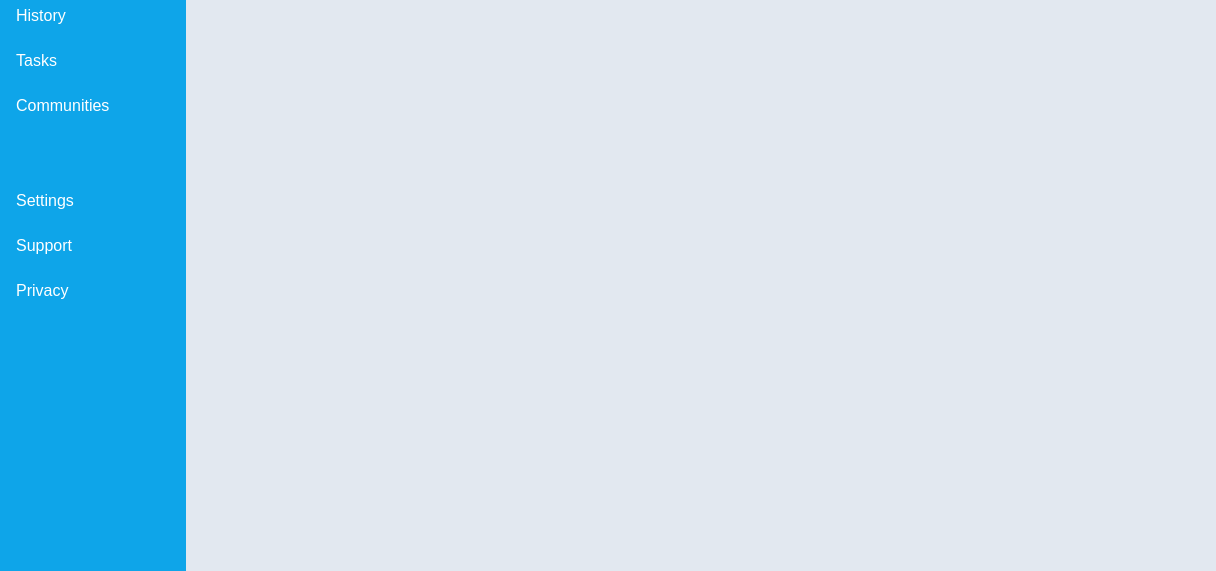
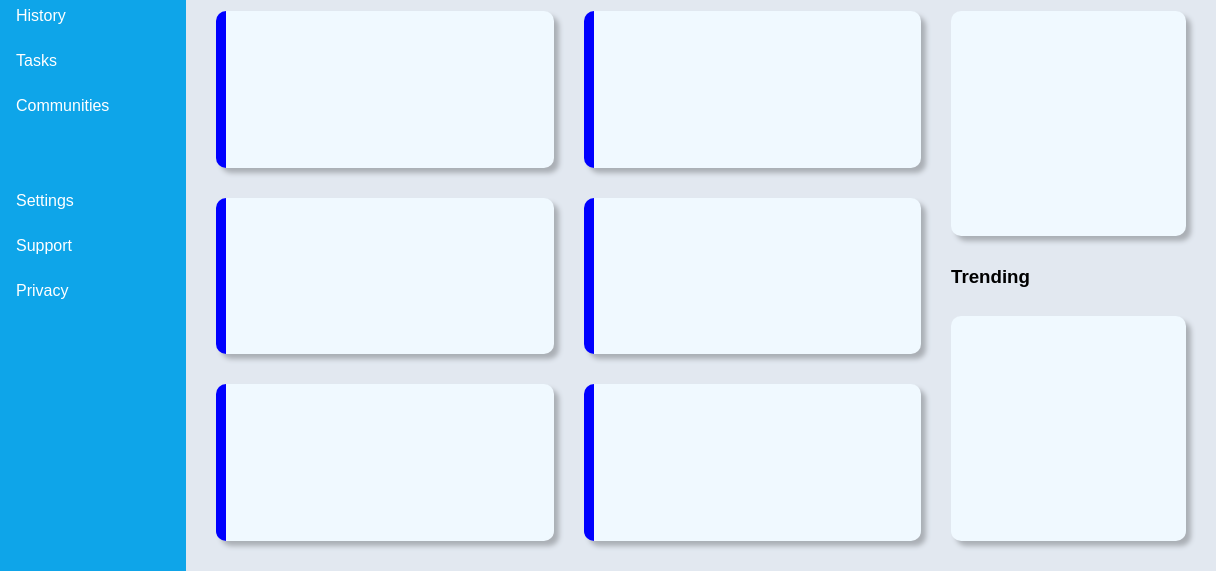
Before and after one commit to EljiahR/odin-admin-dashboard, a plain HTML site: page index.html in a window 1280 px wide. Shown: the part 229-800 px from the top of the page, 64-1280 px from the left. Drawn offline with Linux system fonts and the light colour scheme.

Commit message:
Main content section cards pretty much done

```diff
--- a/index.html
+++ b/index.html
@@ -63,11 +63,18 @@
     </header>
     <content id="content">
         <h3 class="project-title title">Your Projects</h3>
-        <div class="projects"></div>
+        <div class="projects">
+            <div class="card project"></div>
+            <div class="card project"></div>
+            <div class="card project"></div>
+            <div class="card project"></div>
+            <div class="card project"></div>
+            <div class="card project"></div>
+        </div>
         <h3 class="announcement-title title">Announcements</h3>
-        <div class="announcements"></div>
+        <div class="announcements card"></div>
         <h3 class="trending-title title">Trending</h3>
-        <div class="trending"></div>
+        <div class="trending card"></div>
     </content>
 </body>
 </html>
--- a/styles.css
+++ b/styles.css
@@ -144,3 +144,51 @@ img.large{
     justify-content: space-between;
     justify-self: left;
 }
+
+#content{
+    display: grid;
+    grid-template: 20px 1fr 20px 1fr / 3fr 1fr;
+    grid-template-areas:
+    "project-title announcement-title"
+    "projects announcements"
+    "projects trending-title"
+    "projects trending"
+    ;
+    gap: 30px;
+    padding: 30px;
+}
+.card {
+    background-color: var(--theme-primary);
+    border-radius: 10px;
+    box-shadow: 5px 5px 5px #aaafb5;
+}
+
+.project.card {
+    border-left: 10px solid blue;
+}
+
+.project-title{
+    grid-area: project-title;
+}
+
+.projects{
+    grid-area: projects;
+    display:grid;
+    grid-template: 1fr 1fr 1fr / 1fr 1fr;
+    gap:30px;
+}
+
+.announcements {
+    grid-area: announcements;
+}
+
+.announcement-title{
+    grid-area: announcement-title;
+}
+
+.trending-title{
+    grid-area: trending-title;
+}
+.trending{
+    grid-area: trending;
+}
```
